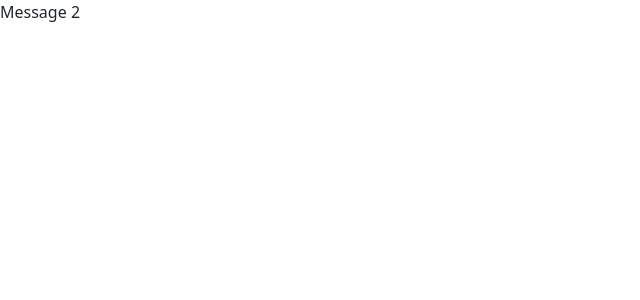
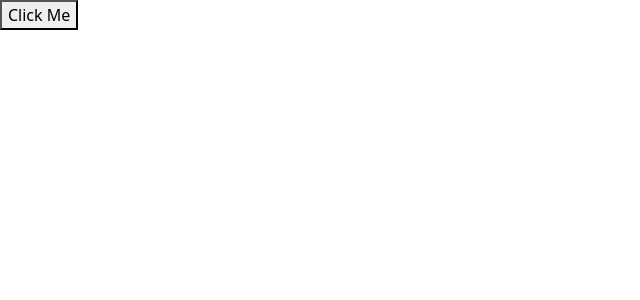
Before and after one commit to haleighspurlock/react-typescript, a React (Vite) app: page / in a window 1280 px wide. Shown: the top 300 px of the page, without its empty margins (0-640 px from the left). Built offline with nearby package versions, Linux system fonts and the light colour scheme.

Commit message:
updating objects

```diff
--- a/src/App.tsx
+++ b/src/App.tsx
@@ -1,9 +1,18 @@
 import { useState } from "react";
-import Message from "./Message";
+// import Message from "./Message";
+
 function App() {
+  const [drink, setDrink] = useState ({
+    title: "Americano",
+    price: 5,
+  });
+
+  const handleClick = () => {
+    setDrink({...drink, price:6})
+  }
   return (
     <div>
-      <Message />
+      <button onClick={handleClick}>Click Me</button>
     </div>
   );
 }
```
